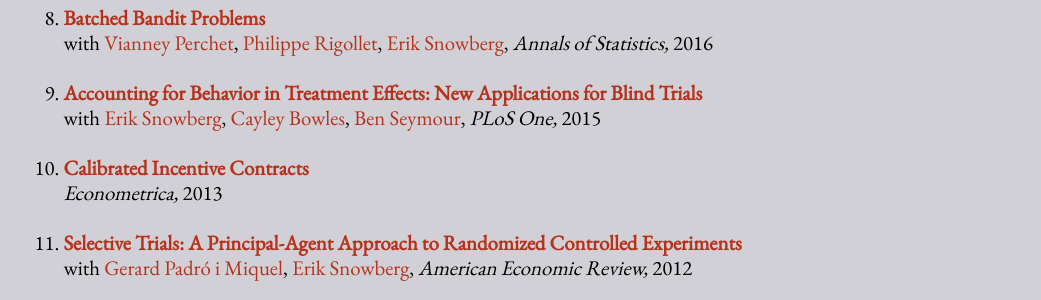
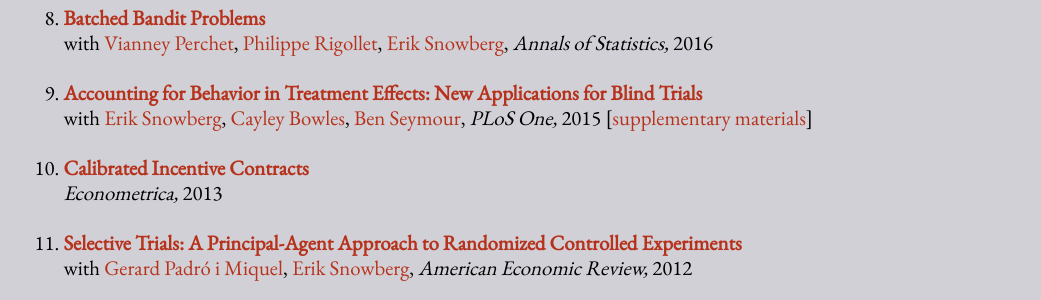
Before and after one commit to sylvaingchassang/chassang.github.io, a Jekyll site: the page built from research.md, in a window 1280 px wide. Shown: the part 1083-1383 px from the top of the page, without its empty margins (119-1160 px from the left). Built offline with Jekyll 4.4.1, drawn with Linux system fonts in a browser that asks for light colours; some of the changed lines change nothing that is shown.

Commit message:
supplementary materials

```diff
--- a/_includes/cites.html
+++ b/_includes/cites.html
@@ -8,6 +8,8 @@
          author_data.name}}]({{
          author_data.web}}),{% endfor %}
       {% endif %}{% if pub.journal %}*{{pub.journal}},* {% endif
-%}{{pub.year}} {% if pub.repo %} [[repo]({{pub.repo}})]{% endif %}
+%}{{pub.year}} {% if pub.repo %} [[repo]({{pub.repo}})]{% endif %} {% if
+pub.supp %} [[supplementary materials]({{pub.supp | prepend:
+      site.baseurl}})]{% endif %}
       {: style="margin-top:0px"}
 {% endfor %}
--- a/research.md
+++ b/research.md
@@ -169,6 +169,7 @@ pubs:
       the probability with which patients are in the control vs treatment group
       has an impact on measured treatment effect and standard RCTs can
       be improved on."
+      supp: "/assets/papers/cost_two_by_two_blind_trials.pdf"
 
     - url: "/assets/papers/calibrated_contracts.pdf"
       internal: True
```
Also changed, not shown: 1 other file.
